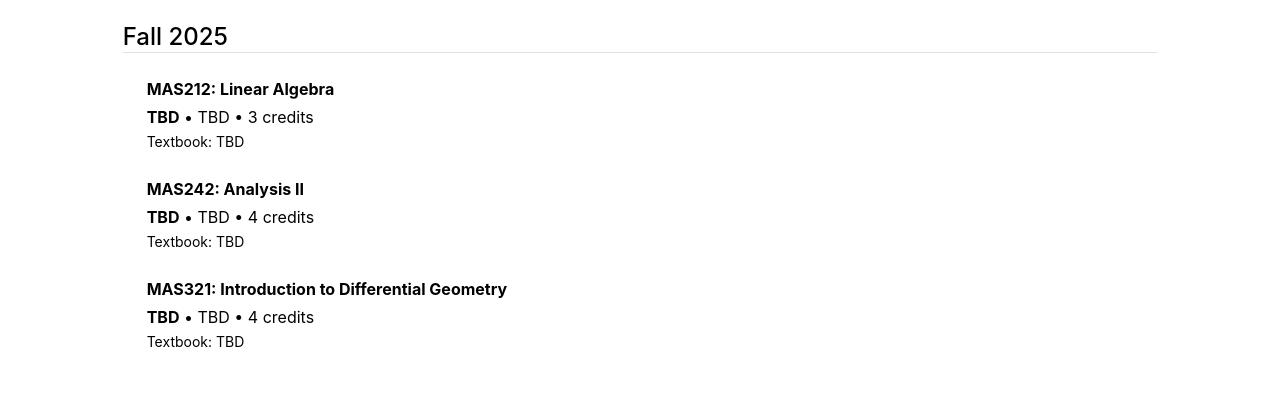
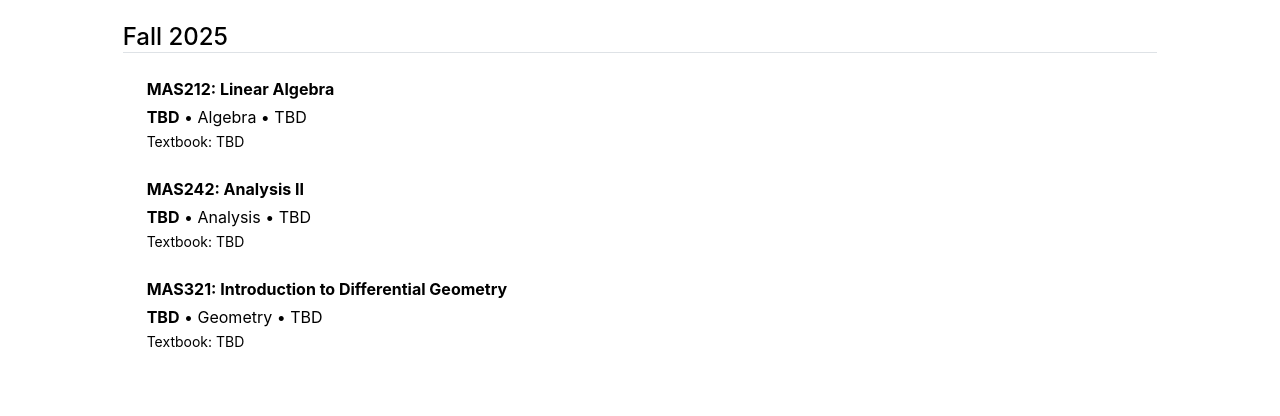
Before and after one commit to mino-jeong/mino-jeong.github.io, a Jekyll site: the page built from coursework-term.md, in a window 1280 px wide. Shown: the part 804-1220 px from the top of the page. Built offline with Jekyll 4.4.1, drawn with Linux system fonts in a browser that asks for light colours.

Commit message:
Update 2025-2.yml

```diff
--- a/_data/coursework-term/2025-2.yml
+++ b/_data/coursework-term/2025-2.yml
@@ -1,11 +1,11 @@
 - title: 'MAS212: Linear Algebra'
-  description: '<strong>TBD</strong> • TBD • 3 credits'
+  description: '<strong>TBD</strong> • Algebra • TBD'
   textbook: "TBD<!--Hoffman and Kunze's Linear Algebra-->"
 
 - title: 'MAS242: Analysis II'
-  description: '<strong>TBD</strong> • TBD • 4 credits'
+  description: '<strong>TBD</strong> • Analysis • TBD'
   textbook: "TBD<!--Rudin's Principles of Mathematical Analysis-->"
 
 - title: 'MAS321: Introduction to Differential Geometry'
-  description: '<strong>TBD</strong> • TBD • 4 credits'
+  description: '<strong>TBD</strong> • Geometry • TBD'
   textbook: "TBD<!--do Carmo's Differential Geometry of Curves and Surfaces-->"
```
